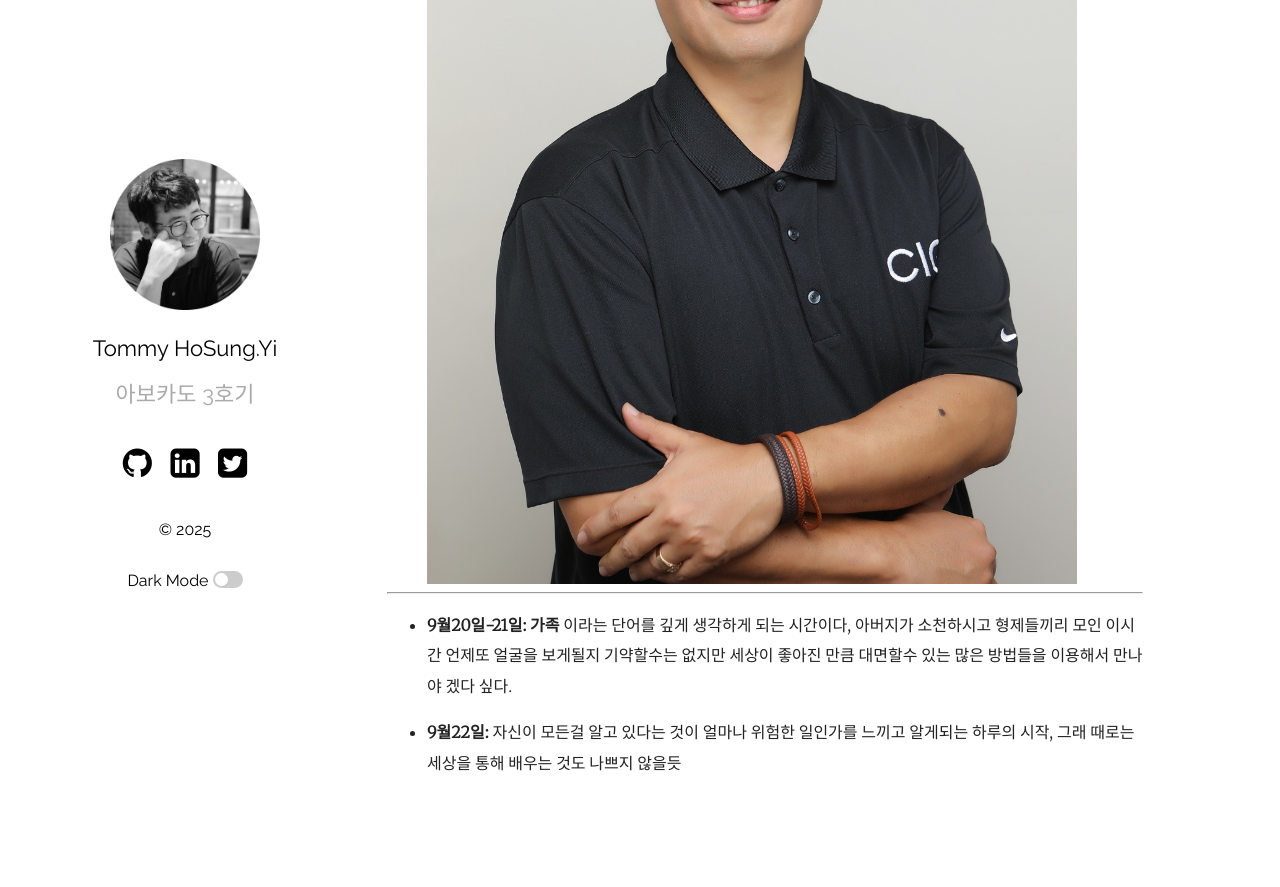
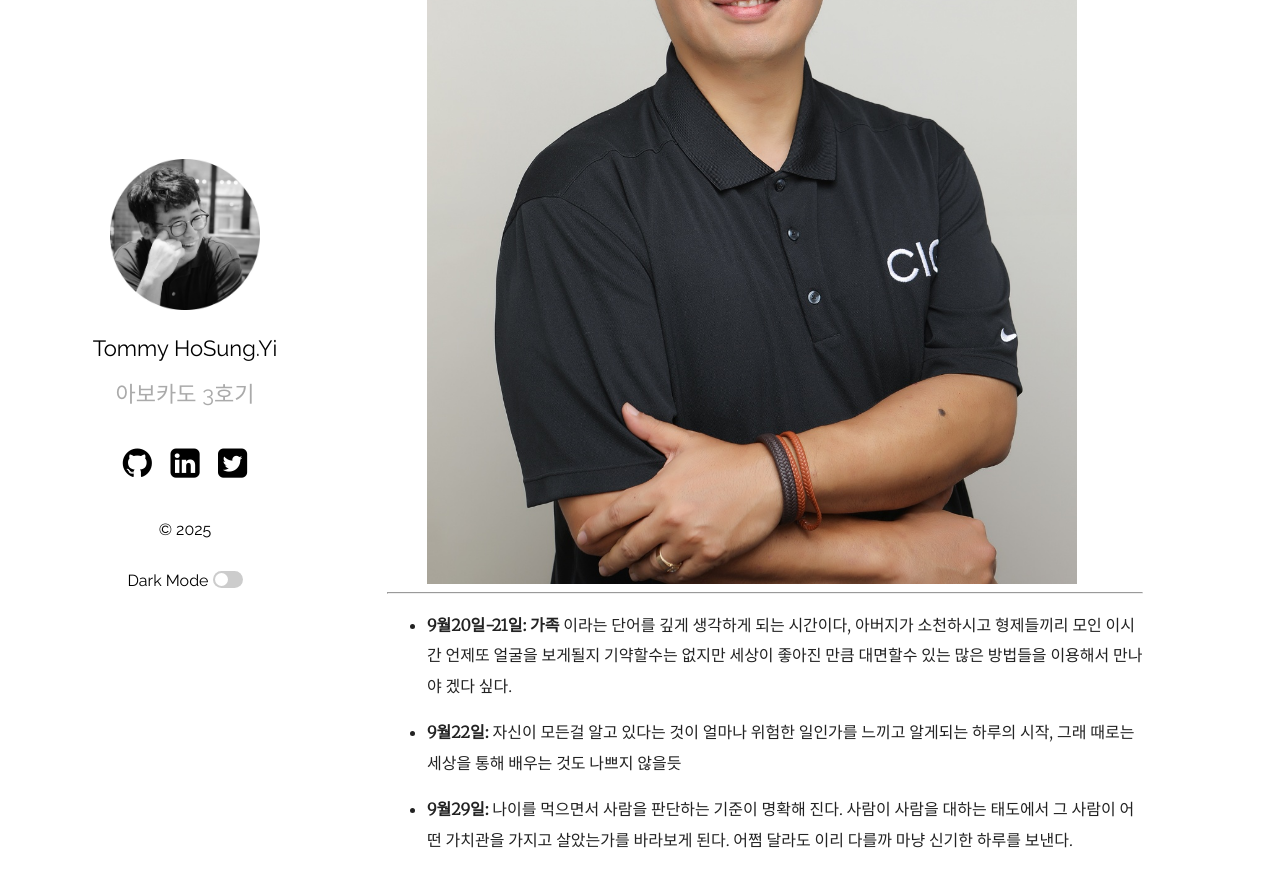
Before and after one commit to hslee77/hslee77.github.io, a Jekyll site: the page built from wiki/memo/2025-08-31-sept.md, in a window 1280 px wide and 900 px high, scrolled down 4078 px. Shown: the top 887 px of the window. Built offline with Jekyll 4.4.1, drawn with Linux system fonts in a browser that asks for light colours; before the commit the page ends 4901 px from its top, so only the background shows below that.

Commit message:
20250929 sept update v1.0

```diff
--- a/wiki/memo/2025-08-31-sept.md
+++ b/wiki/memo/2025-08-31-sept.md
@@ -64,3 +64,5 @@ categories: [Tommy Journey]
 - **9월20일-21일:**  **가족** 이라는 단어를 깊게 생각하게 되는 시간이다, 아버지가 소천하시고 형제들끼리 모인 이시간 언제또 얼굴을 보게될지 기약할수는 없지만 세상이 좋아진 만큼 대면할수 있는 많은 방법들을 이용해서 만나야 겠다 싶다.
 
 - **9월22일:** 자신이 모든걸 알고 있다는 것이 얼마나 위험한 일인가를 느끼고 알게되는 하루의 시작, 그래 때로는 세상을 통해 배우는 것도 나쁘지 않을듯
+
+- **9월29일:** 나이를 먹으면서 사람을 판단하는 기준이 명확해 진다. 사람이 사람을 대하는 태도에서 그 사람이 어떤 가치관을 가지고 살았는가를 바라보게 된다. 어쩜 달라도 이리 다를까 마냥 신기한 하루를 보낸다.
```
